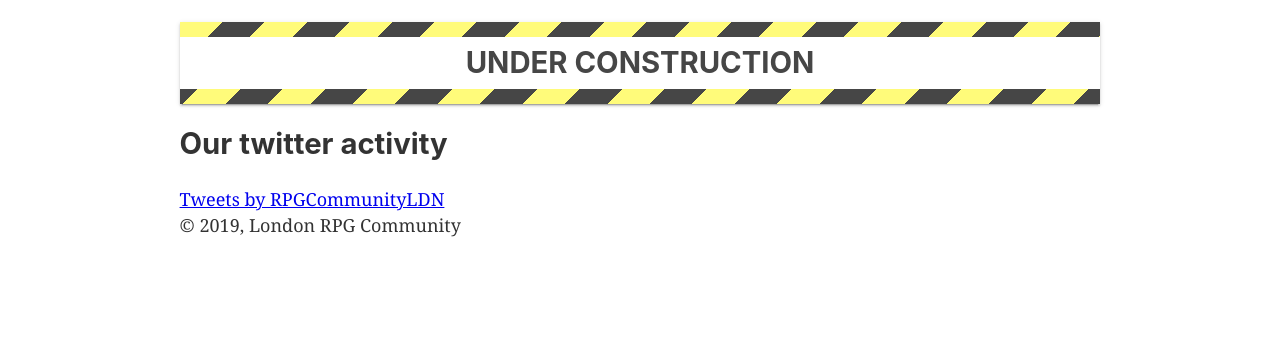
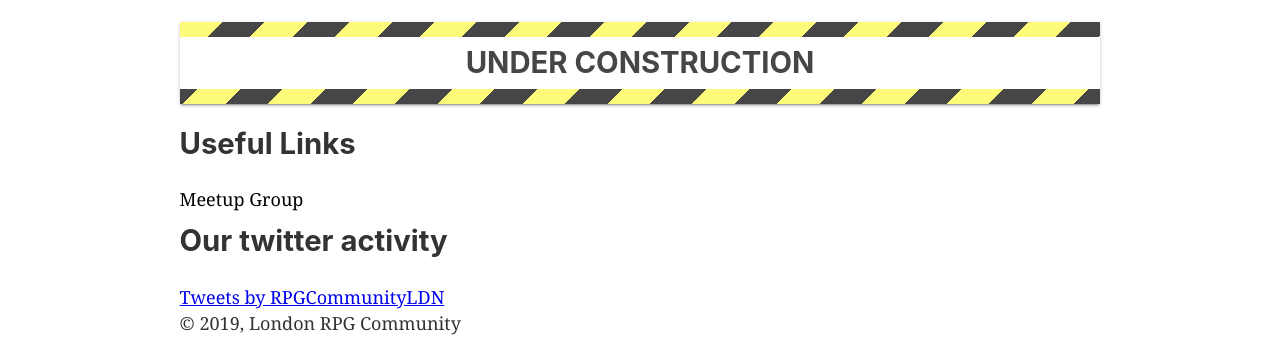
Before and after one commit to dance-cmdr/london-rpg-community, a Gatsby site: page / in a window 1280 px wide. Shown: the part 650-1012 px from the top of the page. Before the commit the page ends 915 px from the top, so only its background shows below. Built offline with nearby package versions, Linux system fonts and the light colour scheme; Gatsby itself is replaced by a stand-in of ours.

Commit message:
Adds useful links

```diff
--- /dev/null
+++ b/src/components/usefulLinks.js
@@ -0,0 +1,26 @@
+import React from 'react';
+
+const UsefulLinks = () => (
+    <div>
+        <h2>Useful Links</h2>
+        <ul style={{
+        listStyleType: `none`,
+        margin: 0,
+        }}>
+            <li>
+                <a
+                    href="https://www.meetup.com/LondonRPGCommunity/"
+                    target = "_blank"
+                    style={{
+                        color: `black`,
+                        textDecoration: `none`,
+                    }}
+                >
+                    Meetup Group
+                </a>
+            </li>
+        </ul>
+    </div>
+)
+
+export default UsefulLinks;
--- a/src/pages/index.js
+++ b/src/pages/index.js
@@ -5,13 +5,16 @@ import SEO from "../components/seo"
 import TwitterButton from '../components/twitterButton'
 import TwitterFeed from '../components/twitterFeed'
 import UnderConstruction from '../components/underConstruction';
+import UsefulLinks from '../components/usefulLinks';
 
 const IndexPage = () => (
   <Layout>
     <SEO title="Home" keywords={[`london`, 'rpg', 'community', 'games', 'tabletop', 'role', 'playing', 'games']} />
     <TwitterButton/>
     <UnderConstruction/>
+    <UsefulLinks/>
     <TwitterFeed/>
+
   </Layout>
 )
 
```
